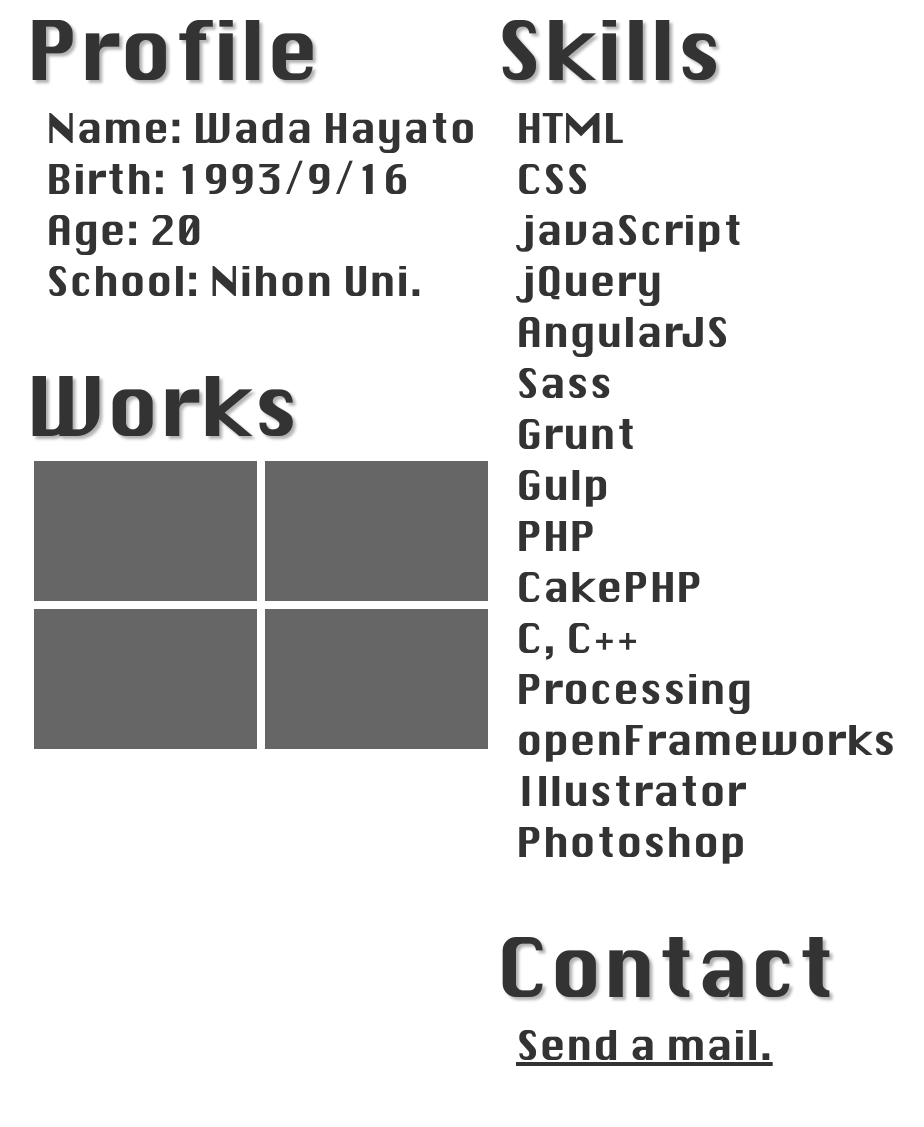
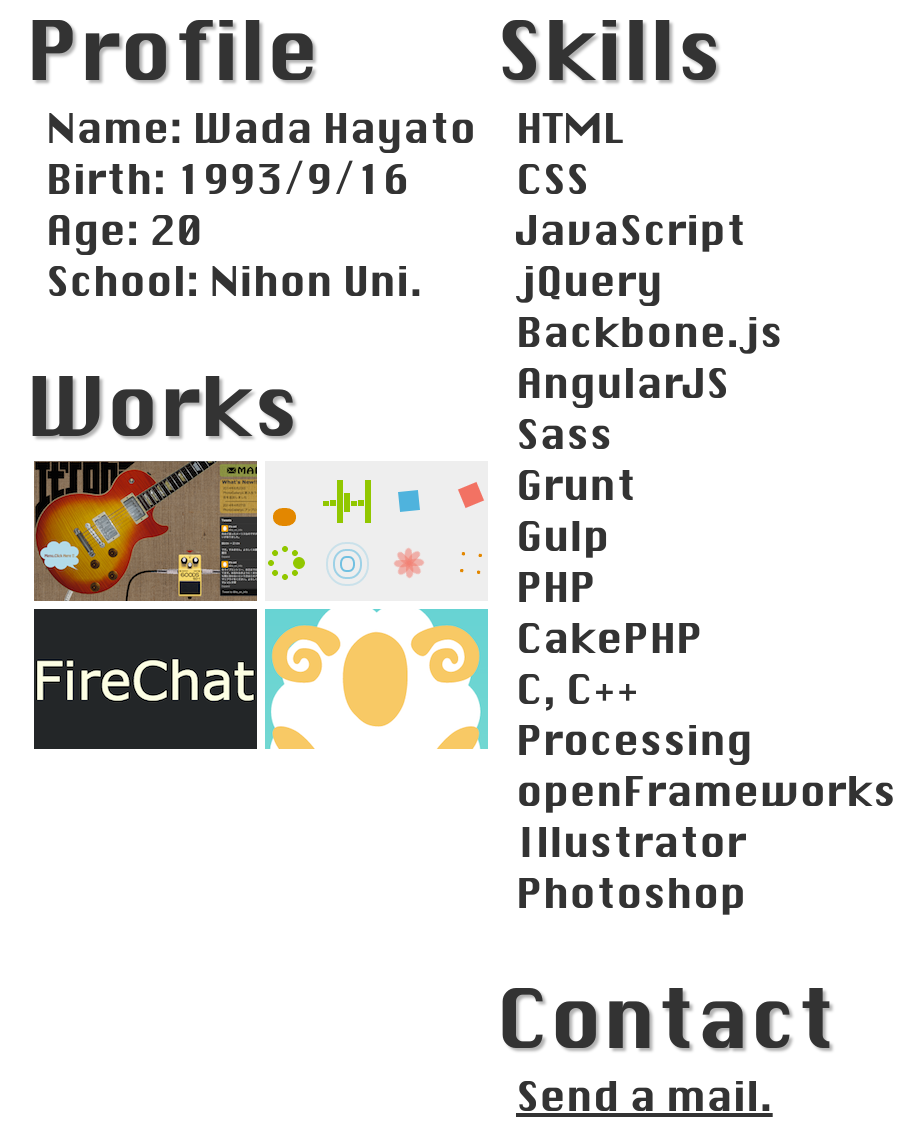
Before and after one commit to hatoya/PortfolioSite, a website: page app/index.html in a window 1280 px wide. Shown: the part 1254-2381 px from the top of the page, without its empty margins (144-1068 px from the left). Drawn offline with Linux system fonts and the light colour scheme.

Commit message:
add photos

```diff
--- a/app/index.html
+++ b/app/index.html
@@ -54,7 +54,7 @@
                     <ul class="worksContent">
                         <li class="worksWrapper" ng-repeat="works in content.works">
                             <div class="before" ng-if="$index % 2 == 0 && active">
-                                <div class="image"></div>
+                                <div class="image"><img ng-src="{{works.image[1]}}" alt=""></div>
                                 <div>
                                     <p>ProjectName</p>
                                     <p>{{works.name}}</p>
@@ -65,10 +65,12 @@
                                 <div class="button" ng-click="worksJump(works.url)" ng-if="works.url">Launch</div>
                             </div>
                             <div class="space" ng-if="$index % 2 == 0 && active"></div>
-                            <div class="center" ng-click="active = worksAnimation(active)"></div>
+                            <div class="center" ng-click="active = worksAnimation(active)">
+                                <img ng-src="{{works.image[0]}}" alt="">
+                            </div>
                             <div class="space" ng-if="$index % 2 == 1"></div>
                             <div class="after" ng-if="$index % 2 == 1 && active">
-                                <div class="image"></div>
+                                <div class="image"><img ng-src="{{works.image[1]}}" alt=""></div>
                                 <div>
                                     <p>ProjectName</p>
                                     <p>{{works.name}}</p>
--- a/app/js/json/hatoya.json
+++ b/app/js/json/hatoya.json
@@ -9,16 +9,19 @@
         "skills": [
             "HTML",
             "CSS",
-            "javaScript",
+            "JavaScript",
             "jQuery",
-            "AngularJS","Sass",
+            "Backbone.js",
+            "AngularJS",
+            "Sass",
             "Grunt",
             "Gulp",
             "PHP",
             "CakePHP",
             "C, C++",
             "Processing",
-            "openFrameworks","Illustrator",
+            "openFrameworks",
+            "Illustrator",
             "Photoshop"
         ],
         "works": [
@@ -29,8 +32,8 @@
                 "url": "http://its-on.jp.net/",
                 "github": "https://github.com/hatoya/its-on",
                 "image": [
-                    "",
-                    ""
+                    "img/itson1.png",
+                    "img/itson2.png"
                 ]
             },
             {
@@ -40,8 +43,8 @@
                 "url": "http://hatoya.me/LoadingAnimation/",
                 "github": "https://github.com/hatoya/cssAnimation",
                 "image": [
-                    "",
-                    ""
+                    "img/loading1.png",
+                    "img/loading2.png"
                 ]
             },
             {
@@ -51,8 +54,8 @@
                 "url": "http://hatoya.me/FireChat/",
                 "github": "https://github.com/hatoya/FireChat",
                 "image": [
-                    "",
-                    ""
+                    "img/fire1.png",
+                    "img/fire2.png"
                 ]
             },
             {
@@ -62,8 +65,8 @@
                 "url": "http://hatoya.me/NewYear/",
                 "github": "https://github.com/hatoya/NewYear",
                 "image": [
-                    "",
-                    ""
+                    "img/newyear1.png",
+                    "img/newyear2.png"
                 ]
             }
         ]
```
Also changed, not shown: app/img/filter.png (deleted), app/img/fire1.png (added), app/img/fire2.png (added), app/img/itson-thumbnail.png (deleted), app/img/itson.png (deleted), app/img/itson1.png (added), app/img/itson2.png (added), app/img/loading1.png (added), app/img/loading2.png (added), app/img/newyear1.png (added), app/img/newyear2.png (added), app/img/pigeon-thumbnail.png (deleted), app/img/pigeon.png (deleted).
